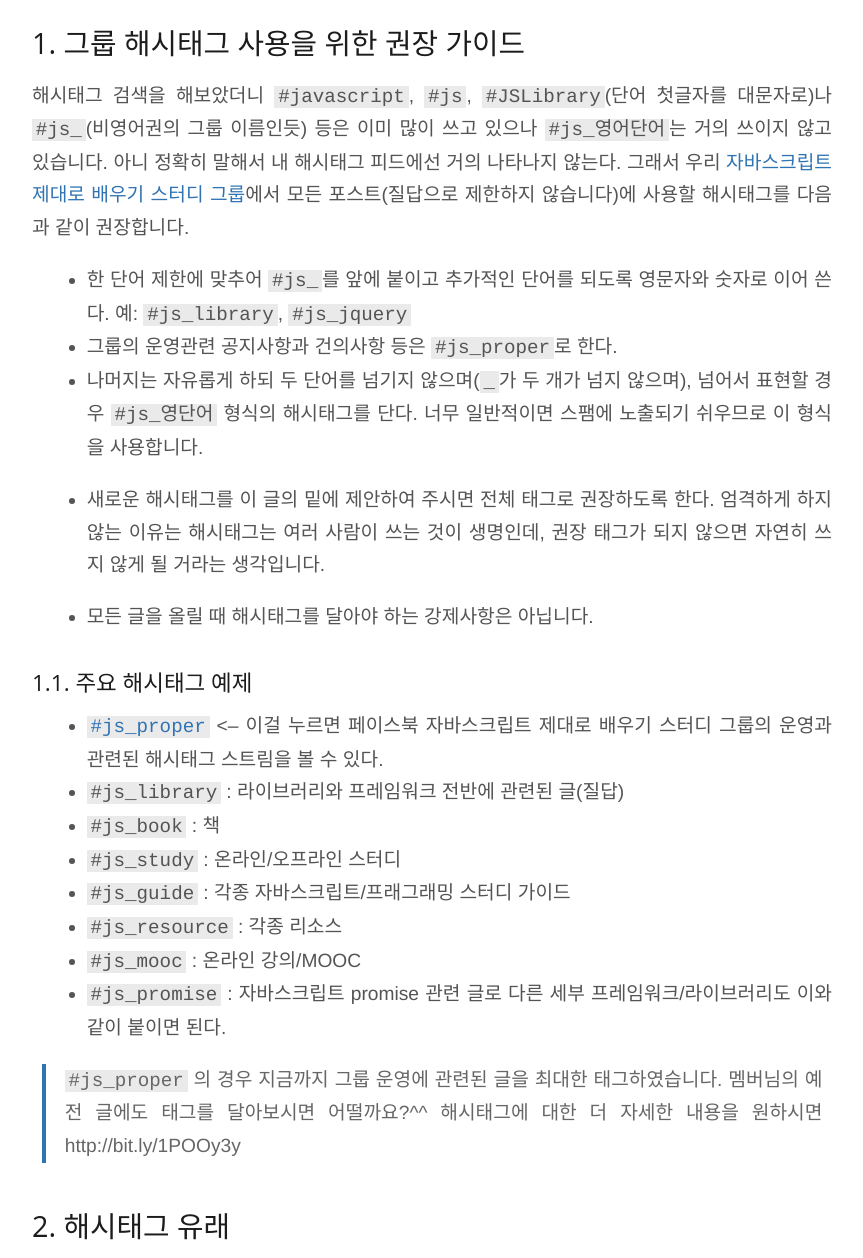
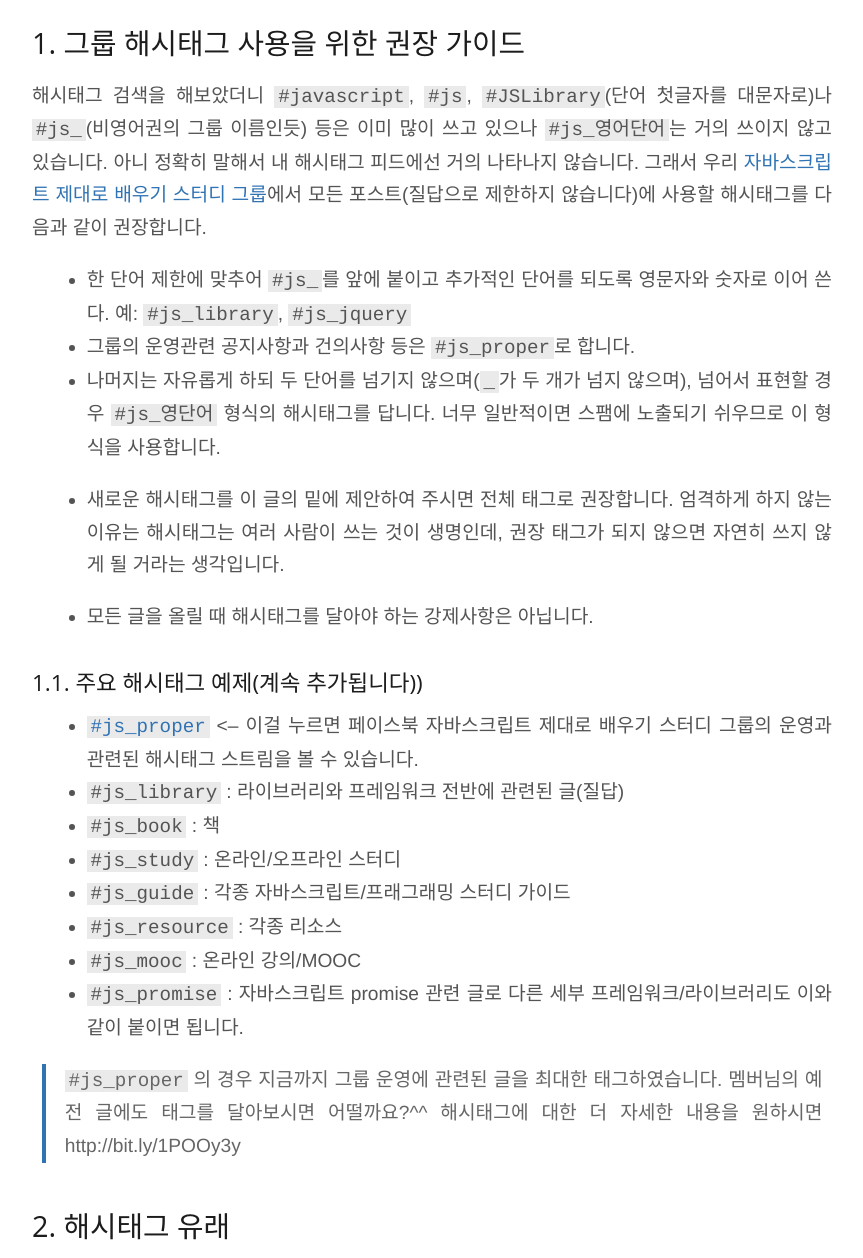
Before and after one commit to nolboo/nolboo.github.io, a Jekyll site: the page built from _posts/2016-1-9-facebook-group-hashtag.md, in a window 1280 px wide and 1400 px high, scrolled down 1940 px. Shown: the part 142-1400 px from the top of the window, without its empty margins (208-1071 px from the left). Built offline with Jekyll 4.4.1, drawn with Linux system fonts in a browser that asks for light colours; Markdown is read by kramdown in place of the engine named in the settings; comment, search, counter and statistics services are not loaded; some of the changed text lies outside the part shown.

Commit message:
Post facebook group hashtag

```diff
--- a/_posts/2016-1-9-facebook-group-hashtag.md
+++ b/_posts/2016-1-9-facebook-group-hashtag.md
@@ -38,25 +38,25 @@ tags: [facebook, studyjs, javascript, study, group, hashtag]
 
 ## 그룹 해시태그 사용을 위한 권장 가이드
 
-해시태그 검색을 해보았더니 `#javascript`, `#js`, `#JSLibrary`(단어 첫글자를 대문자로)나 `#js_`(비영어권의 그룹 이름인듯) 등은 이미 많이 쓰고 있으나 `#js_영어단어`는 거의 쓰이지 않고 있습니다. 아니 정확히 말해서 내 해시태그 피드에선 거의 나타나지 않는다. 그래서 우리 [자바스크립트 제대로 배우기 스터디 그룹](https://www.facebook.com/groups/learnjsproperly/)에서 모든 포스트(질답으로 제한하지 않습니다)에 사용할 해시태그를 다음과 같이 권장합니다.
+해시태그 검색을 해보았더니 `#javascript`, `#js`, `#JSLibrary`(단어 첫글자를 대문자로)나 `#js_`(비영어권의 그룹 이름인듯) 등은 이미 많이 쓰고 있으나 `#js_영어단어`는 거의 쓰이지 않고 있습니다. 아니 정확히 말해서 내 해시태그 피드에선 거의 나타나지 않습니다. 그래서 우리 [자바스크립트 제대로 배우기 스터디 그룹](https://www.facebook.com/groups/learnjsproperly/)에서 모든 포스트(질답으로 제한하지 않습니다)에 사용할 해시태그를 다음과 같이 권장합니다.
 
 - 한 단어 제한에 맞추어 `#js_`를 앞에 붙이고 추가적인 단어를 되도록 영문자와 숫자로 이어 쓴다. 예: `#js_library`, `#js_jquery`
-- 그룹의 운영관련 공지사항과 건의사항 등은 `#js_proper`로 한다.
-- 나머지는 자유롭게 하되 두 단어를 넘기지 않으며(`_`가 두 개가 넘지 않으며), 넘어서 표현할 경우 `#js_영단어` 형식의 해시태그를 단다. 너무 일반적이면 스팸에 노출되기 쉬우므로 이 형식을 사용합니다.
-- 새로운 해시태그를 이 글의 밑에 제안하여 주시면 전체 태그로 권장하도록 한다. 엄격하게 하지 않는 이유는 해시태그는 여러 사람이 쓰는 것이 생명인데, 권장 태그가 되지 않으면 자연히 쓰지 않게 될 거라는 생각입니다.
+- 그룹의 운영관련 공지사항과 건의사항 등은 `#js_proper`로 합니다.
+- 나머지는 자유롭게 하되 두 단어를 넘기지 않으며(`_`가 두 개가 넘지 않으며), 넘어서 표현할 경우 `#js_영단어` 형식의 해시태그를 답니다. 너무 일반적이면 스팸에 노출되기 쉬우므로 이 형식을 사용합니다.
+- 새로운 해시태그를 이 글의 밑에 제안하여 주시면 전체 태그로 권장합니다. 엄격하게 하지 않는 이유는 해시태그는 여러 사람이 쓰는 것이 생명인데, 권장 태그가 되지 않으면 자연히 쓰지 않게 될 거라는 생각입니다.
 
 * 모든 글을 올릴 때 해시태그를 달아야 하는 강제사항은 아닙니다.
 
-### 주요 해시태그 예제
+### 주요 해시태그 예제(계속 추가됩니다))
 
-- [`#js_proper`](https://www.facebook.com/hashtag/js_proper) <-- 이걸 누르면 페이스북 자바스크립트 제대로 배우기 스터디 그룹의 운영과 관련된 해시태그 스트림을 볼 수 있다.
+- [`#js_proper`](https://www.facebook.com/hashtag/js_proper) <-- 이걸 누르면 페이스북 자바스크립트 제대로 배우기 스터디 그룹의 운영과 관련된 해시태그 스트림을 볼 수 있습니다.
 - `#js_library` : 라이브러리와 프레임워크 전반에 관련된 글(질답)
 - `#js_book` : 책
 - `#js_study` : 온라인/오프라인 스터디
 - `#js_guide` : 각종 자바스크립트/프래그래밍 스터디 가이드
 - `#js_resource` : 각종 리소스
 - `#js_mooc` : 온라인 강의/MOOC
-- `#js_promise` : 자바스크립트 promise 관련 글로 다른 세부 프레임워크/라이브러리도 이와 같이 붙이면 된다.
+- `#js_promise` : 자바스크립트 promise 관련 글로 다른 세부 프레임워크/라이브러리도 이와 같이 붙이면 됩니다.
 
 >`#js_proper` 의 경우 지금까지 그룹 운영에 관련된 글을 최대한 태그하였습니다. 멤버님의 예전 글에도 태그를 달아보시면 어떨까요?^^
 > 해시태그에 대한 더 자세한 내용을 원하시면 http://bit.ly/1POOy3y
```
